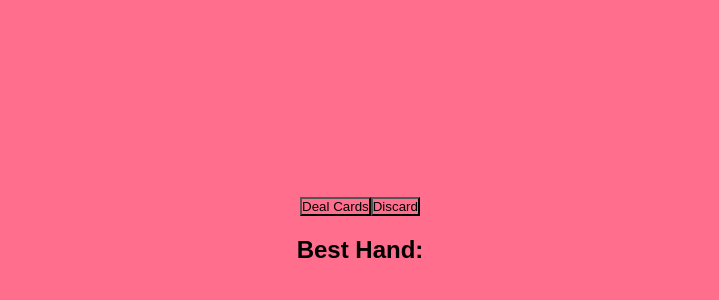
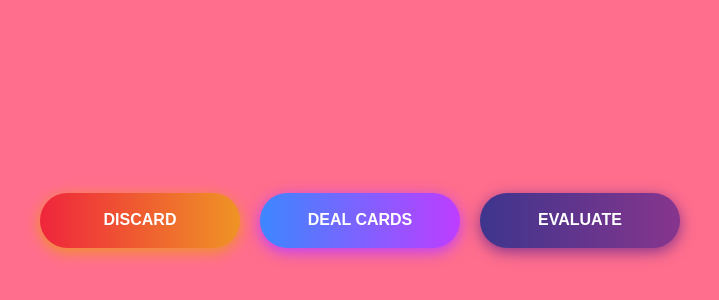
Before and after one commit to ncorwins/PokerGame, a React (Create React App) app: page / in a window 1280 px wide. Shown: the part 170-470 px from the top of the page, without its empty margins (280-999 px from the left). Built offline with nearby package versions, Linux system fonts and the light colour scheme.

Commit message:
Making it pretty

```diff
--- /dev/null
+++ b/src/CardControls.css
@@ -0,0 +1,83 @@
+.btn {
+    font-family: Arial, Helvetica, sans-serif;
+    text-transform: uppercase;
+    margin-inline: 10px;
+}
+
+    .btn:hover .btn-slide-show-text1 {
+        margin-left: 65px;
+    }
+
+.btn-moving-gradient {
+    height: 55px;
+    width: 200px;
+    font-size: 16px;
+    font-weight: 600;
+    color: rgb(255, 255, 255);
+    cursor: pointer;
+    border: none;
+    background-size: 300% 100%;
+    border-radius: 50px;
+}
+
+    .btn-moving-gradient:hover {
+        transition: 0.5s ease-in-out;
+        background-position: 100% 0px;
+    }
+
+.btn-moving-gradient--blue {
+    background-image: linear-gradient(90deg, rgb(61, 135, 255), rgb(190, 61, 255), rgb(126, 61, 255), rgb(58, 134, 255));
+    box-shadow: rgb(190, 61, 255) 0px 4px 15px 0px;
+}
+
+    .btn:hover .btn-slide-show-text1 {
+        margin-left: 65px;
+    }
+
+.btn-moving-gradient-2 {
+    height: 55px;
+    width: 200px;
+    font-size: 16px;
+    font-weight: 600;
+    color: rgb(255, 255, 255);
+    cursor: pointer;
+    border: none;
+    background-size: 300% 100%;
+    border-radius: 50px;
+}
+
+    .btn-moving-gradient-2:hover {
+        transition: 0.5s ease-in-out;
+        background-position: 100% 0px;
+    }
+
+.btn-moving-gradient--red {
+    background-image: linear-gradient(90deg, rgb(239, 37, 60), rgb(239, 148, 37), rgb(239, 104, 37), rgb(239, 35, 60));
+    box-shadow: rgb(239, 148, 37) 0px 4px 15px 0px;
+}
+
+    .btn:hover .btn-slide-show-text1 {
+        margin-left: 65px;
+    }
+
+.btn-moving-gradient-3 {
+    height: 55px;
+    width: 200px;
+    font-size: 16px;
+    font-weight: 600;
+    color: rgb(255, 255, 255);
+    cursor: pointer;
+    border: none;
+    background-size: 300% 100%;
+    border-radius: 50px;
+}
+
+    .btn-moving-gradient-3:hover {
+        transition: 0.5s ease-in-out;
+        background-position: 100% 0px;
+    }
+
+.btn-moving-gradient--purple {
+    background-image: linear-gradient(90deg, rgb(62, 53, 141), rgb(135, 53, 141), rgb(106, 53, 141), rgb(61, 52, 139));
+    box-shadow: rgb(135, 53, 141) 0px 4px 15px 0px;
+}
--- a/src/CardControls.tsx
+++ b/src/CardControls.tsx
@@ -6,6 +6,7 @@ import { evaluateHand, HandRankings } from './Deck/handEvaluator.ts';  // Import
 import { useGlobalState } from "./GlobalStateContext.tsx";
 import './Deck/CardDisplayContainer.css';
 import CardDisplay from './Deck/CardDisplay.tsx';
+import './CardControls.css';
 
 const CardControls: React.FC = () => {
     const [deck] = useState(new Deck());
@@ -34,9 +35,20 @@ const CardControls: React.FC = () => {
     };
 
     const evaluateBestHand = () => {
-        const handRank = evaluateHand(dealtCards);
+        var holder = [];
+        for (let i = 0; i < dealtCards.length; i++) {
+            if (dealtCards[i].selected) {
+                holder.push(dealtCards[i]);
+            }
+        }
+        if (holder.length != 5) {
+            setBestHand('Invalid. Please select 5 cards.');
+            return;
+        }
+
+        const handRank = evaluateHand(holder);
         const handName = Object.keys(HandRankings).find(key => HandRankings[key as keyof typeof HandRankings] === handRank);
-        setBestHand(handName || 'High Card');
+        setBestHand('Best Hand: ' + (handName || 'High Card'));
     };
 
     const removeCard = (cardToRemove: Card) => {
@@ -56,6 +68,9 @@ const CardControls: React.FC = () => {
         for (let i = 0; i < holder.length; i++) {
             if (holder[i].selected) {
                 console.log(holder[i]);
+                holder[i].selected = false;
+                deck.add(holder[i]);
+                console.log(deck.length());
 
                 // Remove the selected card from the holder
                 holder.splice(i, 1);
@@ -76,8 +91,9 @@ const CardControls: React.FC = () => {
 
     return (
         <div>
-            <button onClick={dealCards}>Deal Cards</button>
-            <button onClick={discardSelected}>Discard</button>
+            <button className="btn btn-moving-gradient-2 btn-moving-gradient--red" onClick={discardSelected}>Discard</button>
+            <button className="btn btn-moving-gradient btn-moving-gradient--blue" onClick={dealCards}>Deal Cards</button>
+            <button className="btn btn-moving-gradient-3 btn-moving-gradient--purple" onClick={evaluateBestHand}>Evaluate</button>
             <div className="card-container">
                 {dealtCards.map((card, index) => (
                     <CardDisplay
@@ -88,7 +104,7 @@ const CardControls: React.FC = () => {
                 ))}
             </div>
 
-            <h2>Best Hand: {bestHand}</h2>
+            <h2>{bestHand}</h2>
         </div>
     );
 };
--- a/src/Deck/CardDisplayContainer.css
+++ b/src/Deck/CardDisplayContainer.css
@@ -12,7 +12,7 @@
     width: 80px;
     height: 120px;
     border-radius: 10px; /* Rounded corners */
-    border: 2px solid #ddd; /* Light border color */
+    border: 3px solid #ddd; /* Light border color */
     background: linear-gradient(135deg, #f9f9f9 25%, #e0e0e0 100%); /* Gradient background */
     display: flex;
     flex-direction: column;
@@ -23,7 +23,7 @@
     transition: transform 0.2s ease, box-shadow 0.2s ease; /* Smooth hover transition */
 }
     .card.selected {
-        border: 2px solid yellow; /* Yellow border for the selected card */
+        border: 3px solid black; /* Yellow border for the selected card */
         background-color: rgba(255, 255, 0, 0.2); /* Optional background color */
     }
 
--- a/src/Deck/Deck.ts
+++ b/src/Deck/Deck.ts
@@ -38,6 +38,10 @@ export class Deck {
         this.deck.push(card);
     }
 
+    length() {
+        return this.deck.length;
+    }
+
     // Method to reset the deck (recreate and shuffle)
     reset() {
         this.deck = [];
--- a/src/GlobalStateContext.tsx
+++ b/src/GlobalStateContext.tsx
@@ -6,7 +6,7 @@ const GlobalStateContext = createContext<any>(null);
 
 // Create a provider component
 export const GlobalStateProvider = ({ children }: { children: React.ReactNode }) => {
-    const [globalCardCount, setGlobalCardCount] = useState<number>(5);
+    const [globalCardCount, setGlobalCardCount] = useState<number>(8);
 
 
 
```
